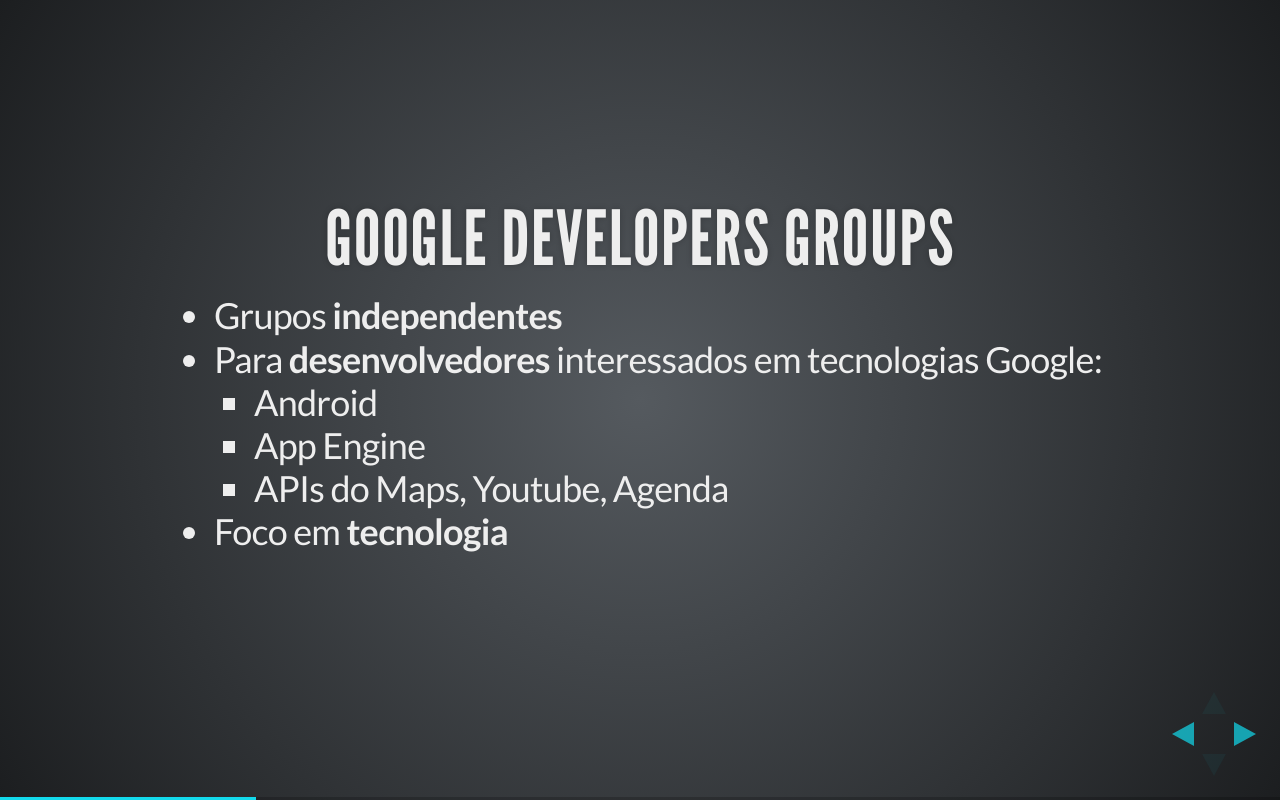
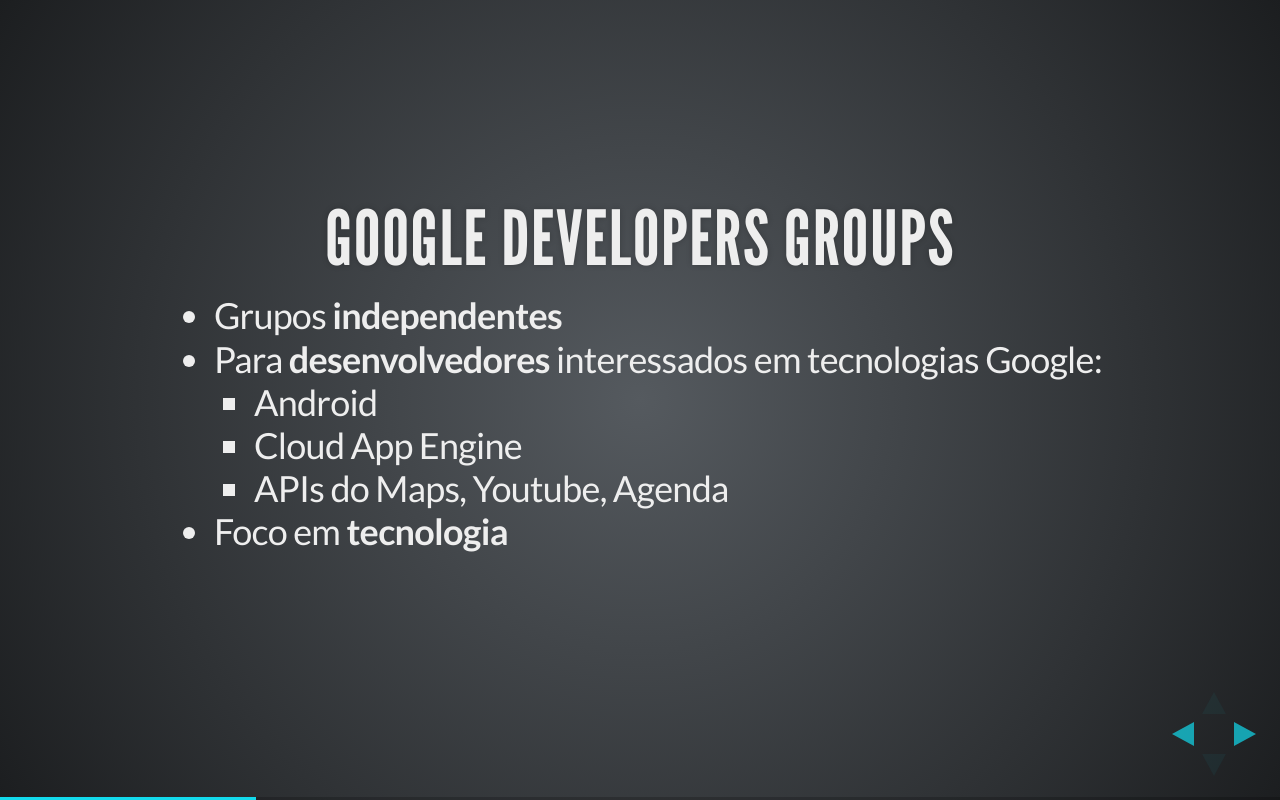
Before and after one commit to GDGAracaju/intro, a website: page index.html in a window 1280 px wide. Both pictures are taken after a click on the element 1251 px from the left and 734 px from the top of the page. Drawn offline with Linux system fonts and the light colour scheme.

Commit message:
Add cloud word

```diff
--- a/index.html
+++ b/index.html
@@ -62,7 +62,7 @@
 						<li>Para <strong>desenvolvedores</strong> interessados em tecnologias Google:</li>
 						<ul>
 							<li>Android</li>
-							<li>App Engine</li>
+							<li>Cloud App Engine</li>
 							<li>APIs do Maps, Youtube, Agenda</li>
 						</ul>
 						<li>Foco em <strong>tecnologia</strong></li>
```
